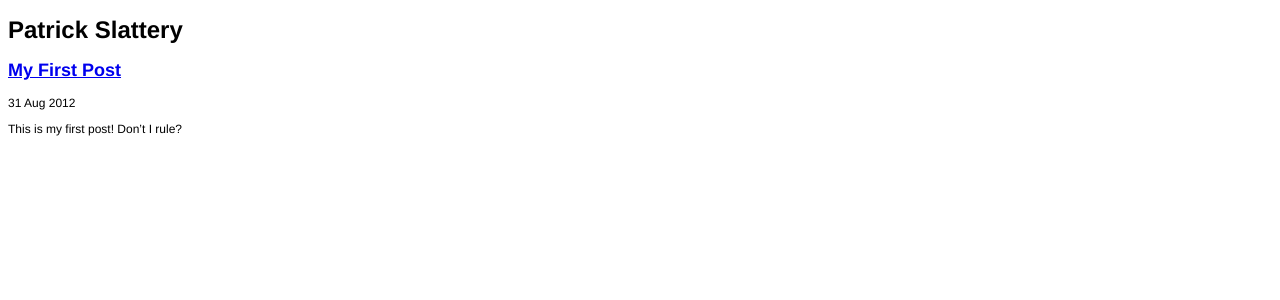
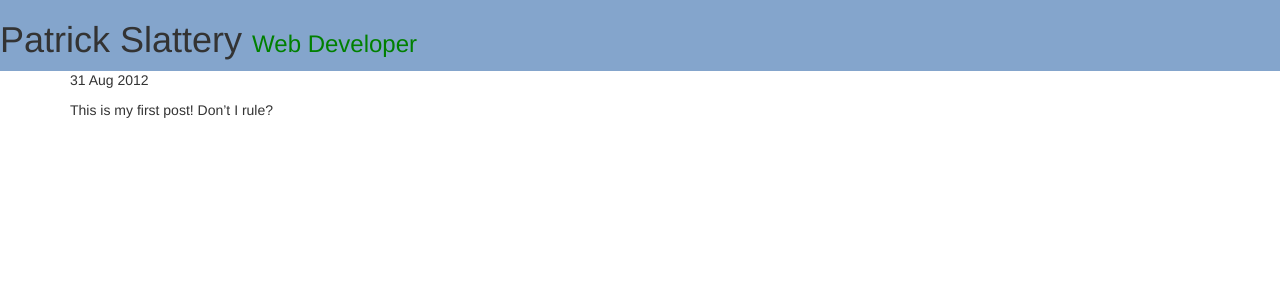
Before and after one commit to patslat/patslat.github.com, a Jekyll site: the page built from index.html, in a window 1280 px wide. Shown: the top 300 px of the page. Built offline with Jekyll 4.4.1, drawn with Linux system fonts in a browser that asks for light colours.

Commit message:
add header

```diff
--- a/_config.yml
+++ b/_config.yml
@@ -1,5 +1,10 @@
+name: "Patrick Slattery"
+description: "Web Developer"
+url: "http://localhost:4000"
+
+permalink: pretty
+
 server_port:  5000
 auto: true
 
 timezone: America/California
-baserurl: patslat.github.io
--- a/_includes/header.html
+++ b/_includes/header.html
@@ -1,3 +1,3 @@
-<div class="row header">
-  <h1>Patrick Slattery</h1>
+<div class="name">
+  <h1>{{ site.name }} <small>Web Developer</small></h1>
 </div>
--- a/css/site.css
+++ b/css/site.css
@@ -2,3 +2,10 @@ body {
 	font-family: Helvetica;
 	font-size: 75%;
 }
+
+.header {
+  background-color: #84A5CC !important;
+}
+.header small {
+  color: green !important;
+}
--- a/index.html
+++ b/index.html
@@ -5,13 +5,14 @@
 <html>
 <head>
 	<link rel="stylesheet" href="/css/site.css">
+  <link rel="stylesheet" href="/css/bootstrap.css">
 	<script src="/js/site.js"></script>
-	<title>My Blog</title>
+  <title>{{ site.name }}</title>
 </head>
 <body>
-	<header>
+	<div class="navbar navbar-fixed-top header">
 		{% include header.html %}
-	</header>
+	</div>
 	<div class="container">
 		{% for post in site.posts %}
 			<article>
@@ -21,8 +22,8 @@
 			</article>
 		{% endfor %}
 	</div>
-	<footer>
+	<div class="page-footer">
 		{% include footer.html %}
-	</footer>
+	</div>
 </body>
 </html>
```
